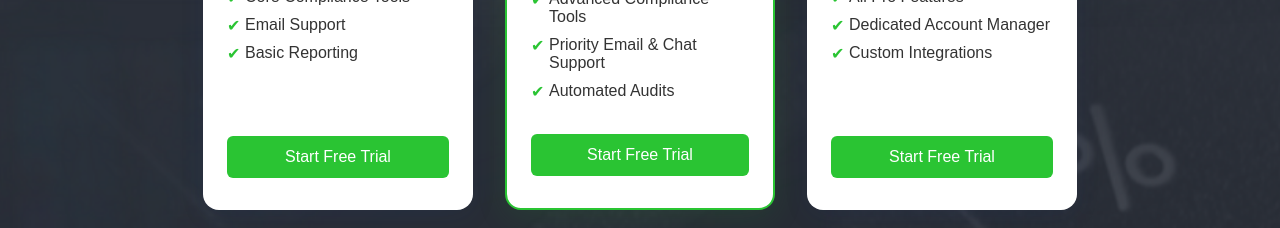
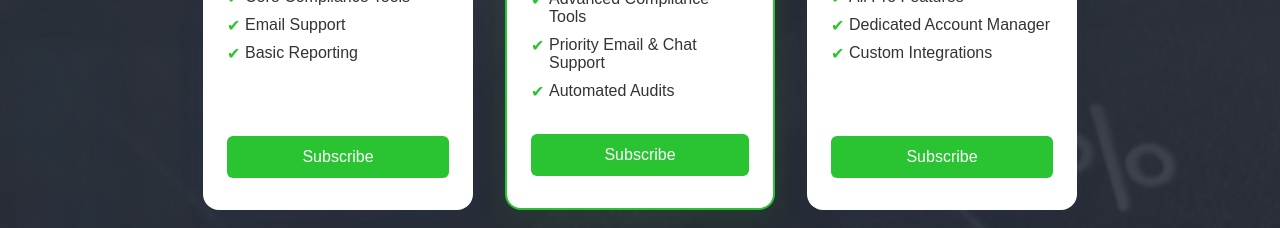
Before and after one commit to stkuwanda/static-web-app, a website: page public/index.html in a window 1280 px wide. Shown: the part 2820-3048 px from the top of the page. Drawn offline with Linux system fonts and the light colour scheme.

Commit message:
updated pricing section CTA buttons text

```diff
--- a/public/index.html
+++ b/public/index.html
@@ -162,7 +162,7 @@
 						<li>Email Support</li>
 						<li>Basic Reporting</li>
 					</ul>
-					<button class="btn">Start Free Trial</button>
+					<button class="btn">Subscribe</button>
 				</div>
 				<div class="pricing-card popular">
 					<h3>Professional</h3>
@@ -173,7 +173,7 @@
 						<li>Priority Email & Chat Support</li>
 						<li>Automated Audits</li>
 					</ul>
-					<button class="btn">Start Free Trial</button>
+					<button class="btn">Subscribe</button>
 				</div>
 				<div class="pricing-card">
 					<h3>Business</h3>
@@ -184,7 +184,7 @@
 						<li>Dedicated Account Manager</li>
 						<li>Custom Integrations</li>
 					</ul>
-					<button class="btn">Start Free Trial</button>
+					<button class="btn">Subscribe</button>
 				</div>
 				<div class="pricing-card">
 					<h3>Enterprise</h3>
```
